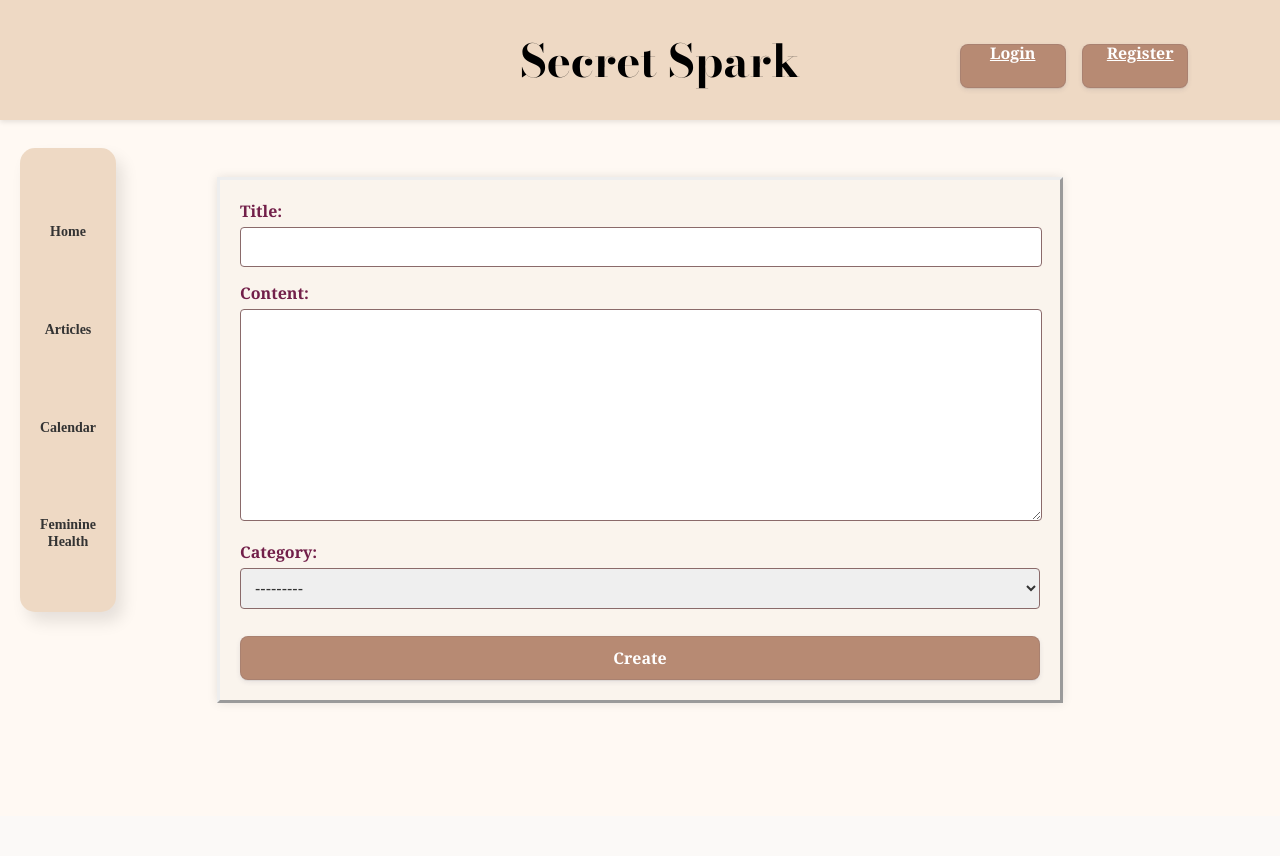
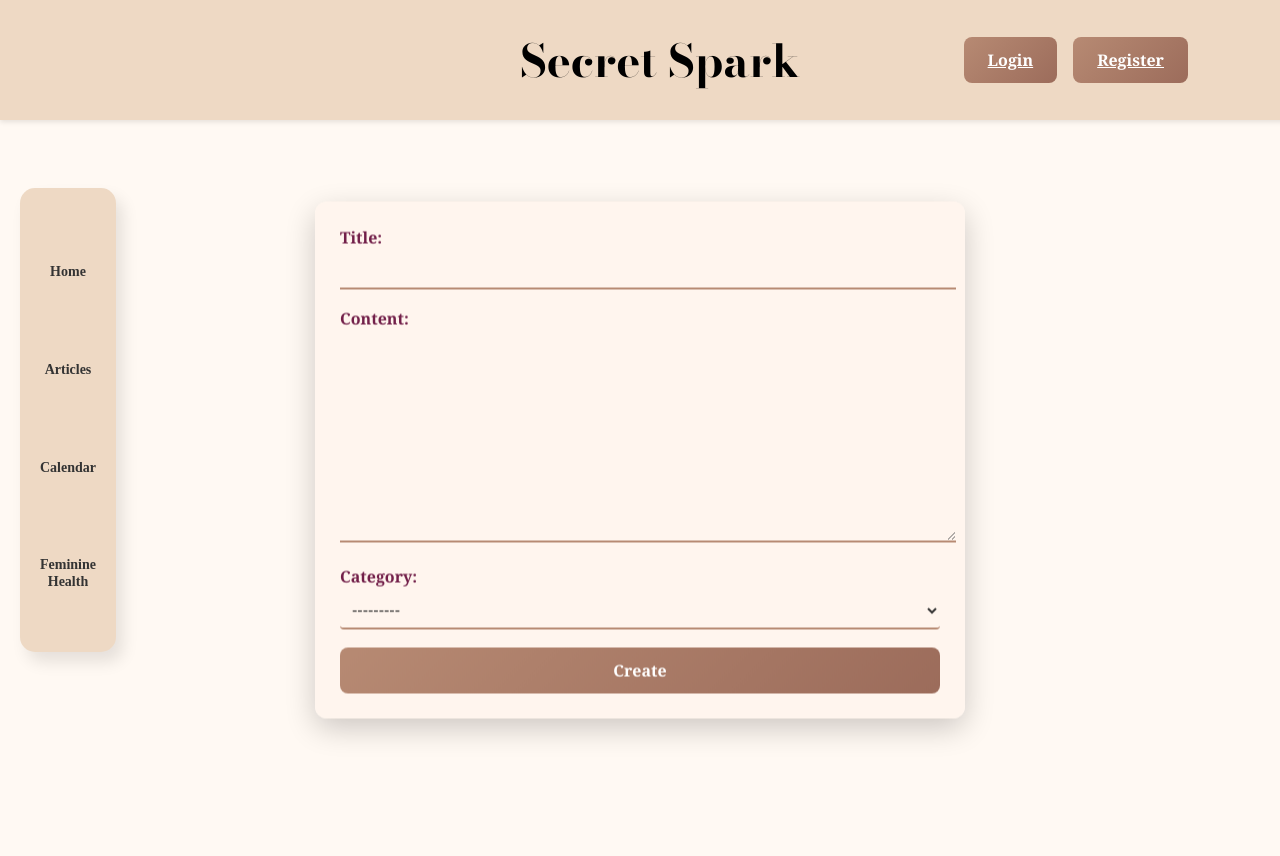
Before and after one commit to ElenaTsvetkovaa/secretSpark, a Django app: page /articles/create-article/ in a window 1280 px wide. Before the commit the page ends 705 px from the top, so only its background shows below. Run offline with Django 5.2, Linux system fonts and the light colour scheme; some libraries are stand-ins or nearby versions; some web fonts are replaced.

Commit message:
changed form css

```diff
--- a/static/css/forms.css
+++ b/static/css/forms.css
@@ -1,143 +1,135 @@
+
 form {
     font-family: 'Georgia', serif;
     position: absolute;
-    top: 55%;
+    top: 50%;
     left: 50%;
+    margin-top: 60px;
     transform: translate(-50%, -50%);
     width: 100%;
-    max-width: 800px;
-    margin: 0 auto;
-    padding: 20px;
-    background: #faf4ed;
-    border-style: outset;
-    box-shadow: 0 0 10px rgba(0, 0, 0, 0.1);
+    max-width: 600px;
+    padding: 25px;
+    background: rgba(255, 245, 238, 0.95);
+    border-radius: 12px;
+    box-shadow: 0 10px 30px rgba(0, 0, 0, 0.2);
+    backdrop-filter: blur(10px);
 }
 
+/* Spacing between form elements */
 form div {
-    margin-bottom: 15px;
+    margin-bottom: 18px;
 }
 
+/* Labels */
 form label {
-    display: block;
     color: #721f49;
     font-weight: bold;
     margin-bottom: 5px;
+    display: block;
+    font-size: 1rem;
 }
 
+/* Input & Textarea Styling */
 form input[type="text"],
-form textarea {
+form textarea,
+form select {
     width: 100%;
-    padding: 10px 0px 10px;
     font-size: 16px;
-    border: 0.3px solid #8a6a6a;
-    border-radius: 4px;
+    background: transparent;
+    border: none;
+    border-bottom: 2px solid #b78a73;
+    padding: 8px;
+    transition: border-color 0.3s ease-in-out;
+    color: #333;
+    outline: none;
 }
 
+/* Input & Textarea Focus Effect */
+form input[type="text"]:focus,
+form textarea:focus,
+form select:focus {
+    border-bottom: 2px solid #721f49;
+    background: rgba(255, 245, 238, 0.5);
+}
+
+/* Textarea Resizing */
 form textarea {
     resize: vertical;
+    min-height: 100px;
+    max-height: 300px;
 }
 
-form input[type="submit"] {
-    padding: 10px 20px;
+/* Submit Button */
+form input[type="submit"],
+.button {
+    padding: 12px 24px;
+    font-family: 'Georgia', serif;
     font-size: 16px;
+    font-weight: bold;
     color: #fff;
-    background: #B78A73;
-    border: none;
-    border-radius: 4px;
-    cursor: pointer;
-}
-
-form input[type="submit"]:hover {
-    background-color: #B78A73;
-}
-
-/* CSS */
-.button {
-    background-color: #B78A73;
-    color: white;
-    font-weight: bold;
+    background: linear-gradient(135deg, #B78A73, #9c6c5b);
     border: none;
     border-radius: 8px;
-    /*margin-top: 15px;*/
-    /*height: 40px;*/
-    /*font-size: 16px;*/
-    font-family: 'Georgia', serif;
     cursor: pointer;
-    appearance: button;
-    backface-visibility: hidden;
-    border-width: 0;
-    box-shadow: rgba(50, 50, 93, .1) 0 0 0 1px inset,rgba(50, 50, 93, .1) 0 2px 5px 0,rgba(0, 0, 0, .07) 0 1px 1px 0;
-    box-sizing: border-box;
-    font-size: 100%;
-    height: 44px;
-    line-height: 1.15;
-    margin: 12px 0 0;
-    outline: none;
-    overflow: hidden;
-    padding: 0 25px;
-    position: relative;
+    transition: all 0.3s ease-in-out;
     text-align: center;
-    text-transform: none;
-    transform: translateZ(0);
-    transition: all .2s,box-shadow .08s ease-in;
-    user-select: none;
-    -webkit-user-select: none;
-    touch-action: manipulation;
+    display: block;
     width: 100%;
 }
 
-.button:disabled {
-  cursor: default;
+/* Submit Button Hover Effect */
+form input[type="submit"]:hover,
+.button:hover {
+    background: linear-gradient(135deg, #9c6c5b, #721f49);
+    transform: scale(1.03);
 }
 
-.button:focus {
-    box-shadow: rgba(255, 192, 203, 0.3) 0 0 0 2px inset,  /* Soft pink inner glow */
-          rgba(255, 105, 180, 0.4) 0 4px 12px,       /* Hot pink outer glow */
-          rgba(255, 182, 193, 0.3) 0 2px 4px,        /* Light pink shadow */
-          rgba(255, 20, 147, 0.5) 0 0 0 4px;
-    }
-
-select fieldset {
-    border: 2px solid rgba(255, 182, 193, 0.3);
-    border-radius: 10px;
-    padding: 20px;
+/* Disabled Button */
+.button:disabled {
+    background: #b3a5a0;
+    cursor: default;
 }
 
-legend {
-    font-size: 1.2em;
-    font-weight: bold;
+/* Select Fieldset Styling */
+fieldset {
+    border: 2px solid rgba(183, 138, 115, 0.5);
+    border-radius: 12px;
+    padding: 15px;
+    background: rgba(255, 245, 238, 0.4);
+}
+
+/* Select Dropdown */
+select {
+    padding: 10px;
+    font-size: 16px;
+    border: none;
+    border-bottom: 2px solid #b78a73;
+    border-radius: 4px;
+    background: transparent;
+    color: #333;
+    outline: none;
+}
+
+/* Select Hover & Focus Effects */
+select:hover {
+    border-bottom: 2px solid #721f49;
+}
+
+select:focus {
+    border-bottom: 2px solid #9c6c5b;
+}
+
+/* Option Elements */
+select option {
+    padding: 10px;
+    background: white;
     color: #333;
 }
 
-select {
-    display: flex;
-    flex-direction: column;
-    width: 100%;
-    padding: 10px;
-    font-size: 16px;
-    border: 0.3px solid #8a6a6a;
-    border-radius: 4px;
-    color: #333;
+/* Responsive Form */
+@media (max-width: 768px) {
+    form {
+        max-width: 90%;
+        padding: 20px;
+    }
 }
-
-/* Style for the option elements */
-select option {
-    padding: 10px;
-    color: #333;
-}
-
-/* Hover effect for the select dropdown */
-select:hover {
-    border-color: rgba(255, 182, 193, 0.3);
-}
-
-/* Focus effect for the select dropdown */
-select:focus {
-    outline: none;
-    border-color: rgba(255, 182, 193, 0.5);
-}
-
-/* Style for the option when selected */
-select:focus option {
-    background-color: white;
-}
--- a/static/css/home.css
+++ b/static/css/home.css
@@ -4,6 +4,7 @@ body {
     display: flex;
     flex-direction: column;
     height: 100vh;
+    padding-top: 40px;
 }
 
 header {
@@ -57,7 +58,6 @@ header {
 
 .button:hover {
     background-color: rosybrown;
-    transform: scale(1.05);
 }
 
 .container {
--- a/templates/articles/create-article.html
+++ b/templates/articles/create-article.html
@@ -6,6 +6,7 @@
 {% block content %}
 
     <form action="{% url 'create-article' %}" method="post">
+
         {{ form }}
         {% csrf_token %}
         <button class="button"> Create </button>
--- a/templates/common/index.html
+++ b/templates/common/index.html
@@ -10,7 +10,6 @@
     <link rel="stylesheet" href="https://fonts.googleapis.com/css?family=Sofia">
     <link href="https://fonts.googleapis.com/css2?family=Bodoni+Moda:wght@400;700&display=swap" rel="stylesheet">
 </head>
-<body>
     <header>
         <h1 class="title">Secret Spark</h1>
             <div class="auth-buttons">
@@ -19,6 +18,7 @@
             </div>
 
     </header>
+<body>
 
     <hr class="divider">
 
```
